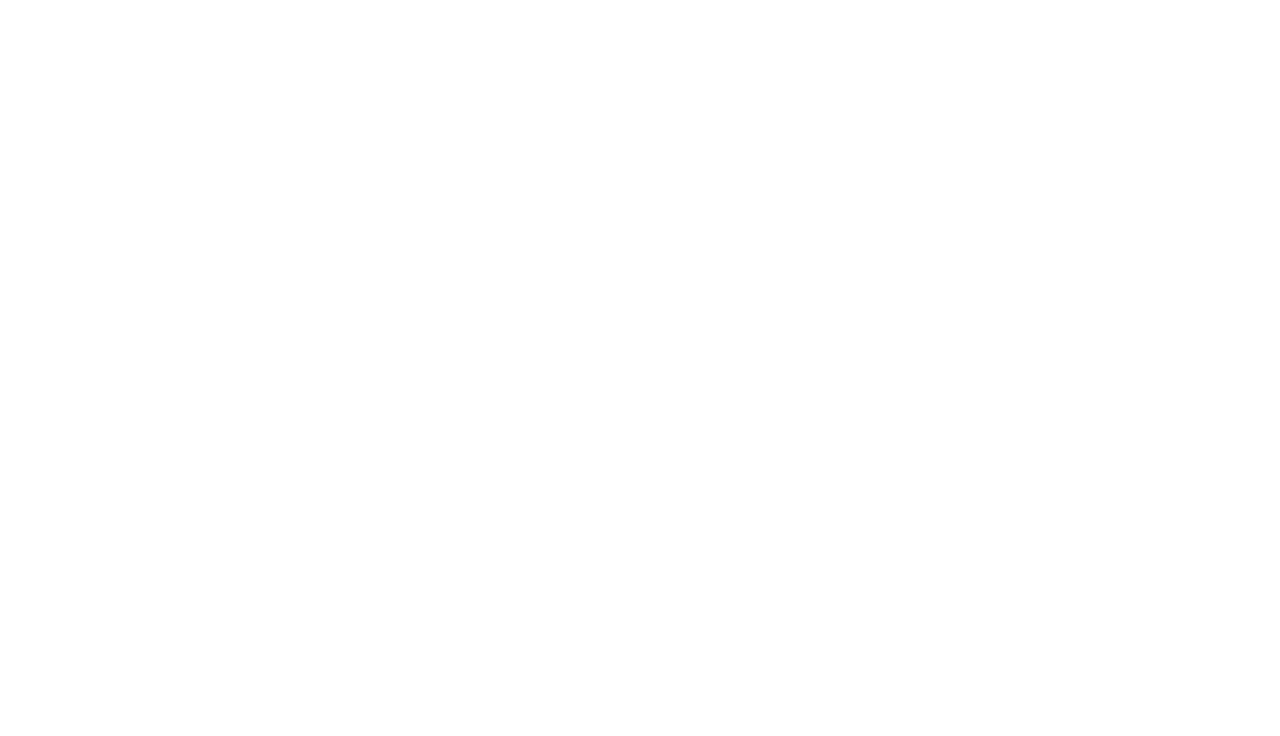
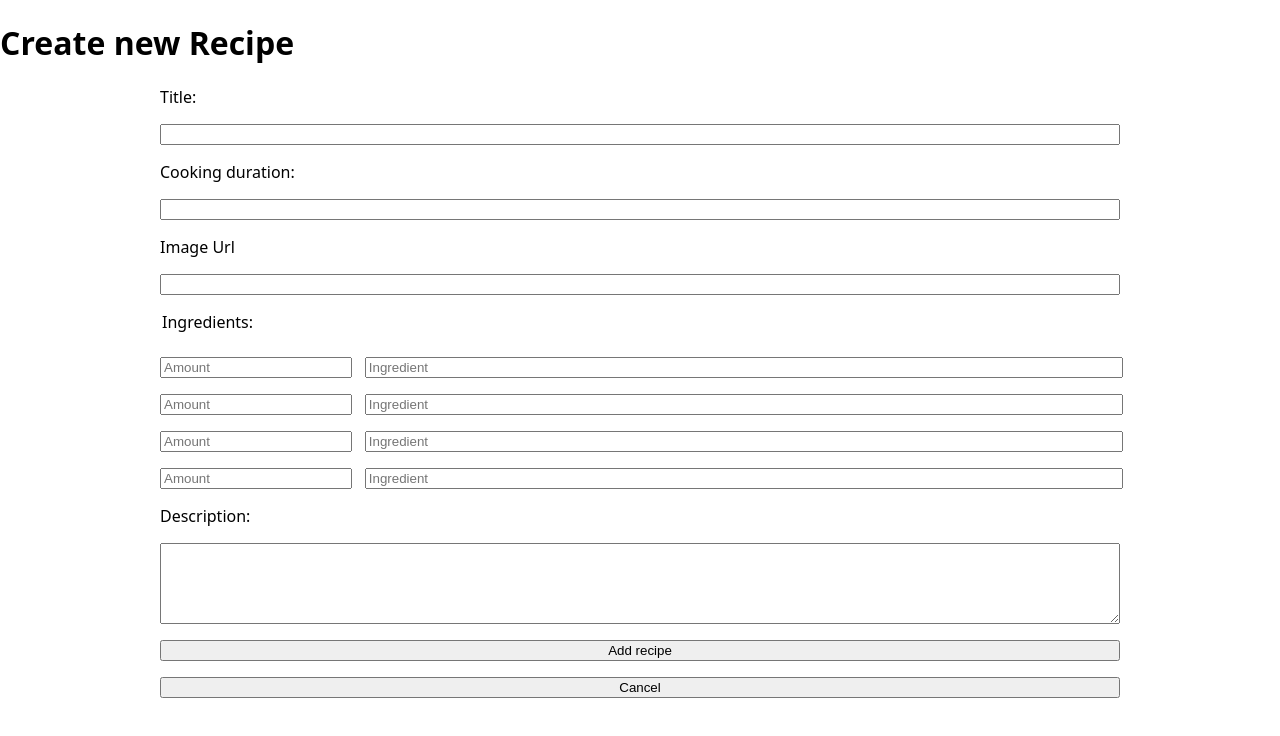
Before and after one commit to feivlinus/fork-yeah, a Next.js app: page /recipe/create in a window 1280 px wide. Shown: the top 736 px of the page. Built offline with nearby package versions, Linux system fonts and the light colour scheme.

Commit message:
Created the form for create new recipe at a new page. Added Link as last entry at the recipe data. Made basic style for create recipe form

```diff
--- /dev/null
+++ b/pages/recipe/create.js
@@ -0,0 +1,54 @@
+import styled from "styled-components";
+
+export default function CreatePage() {
+  return (
+    <>
+      <h1>Create new Recipe</h1>
+      <StyledForm>
+        <label htmlFor="title">Title:</label>
+        <input type="text" id="title" name="title" />
+
+        <label htmlFor="duration">Cooking duration:</label>
+        <input type="text" id="duration" name="duration" />
+
+        <label htmlFor="img-url">Image Url</label>
+        <input type="url" id="img-url" name="img-url" />
+
+        <StyledFieldSet>
+          <legend>Ingredients:</legend>
+          <input type="text" name="amount-1" placeholder="Amount" />
+          <input type="text" name="ingredient-1" placeholder="Ingredient" />
+          <input type="text" name="amount-2" placeholder="Amount" />
+          <input type="text" name="ingredient-2" placeholder="Ingredient" />
+          <input type="text" name="amount-3" placeholder="Amount" />
+          <input type="text" name="ingredient-3" placeholder="Ingredient" />
+          <input type="text" name="amount-4" placeholder="Amount" />
+          <input type="text" name="ingredient-4" placeholder="Ingredient" />
+        </StyledFieldSet>
+
+        <label htmlFor="description">Description:</label>
+        <textarea name="description" rows="5" />
+
+        <button type="submit">Add recipe</button>
+        <button>Cancel</button>
+      </StyledForm>
+    </>
+  );
+}
+
+const StyledForm = styled.form`
+  display: grid;
+  grid-template-columns: repeat(auto-fill, 75vw);
+  justify-content: center;
+  gap: 2vh 2vw;
+`;
+
+const StyledFieldSet = styled.fieldset`
+  all: unset;
+  display: grid;
+  grid-template-columns: 20% 79%;
+  gap: 2vh 1vw;
+  legend {
+    margin-bottom: 2.5%;
+  }
+`;
```
Also changed, not shown: components/RecipeList.js (+30 -2 lines).
